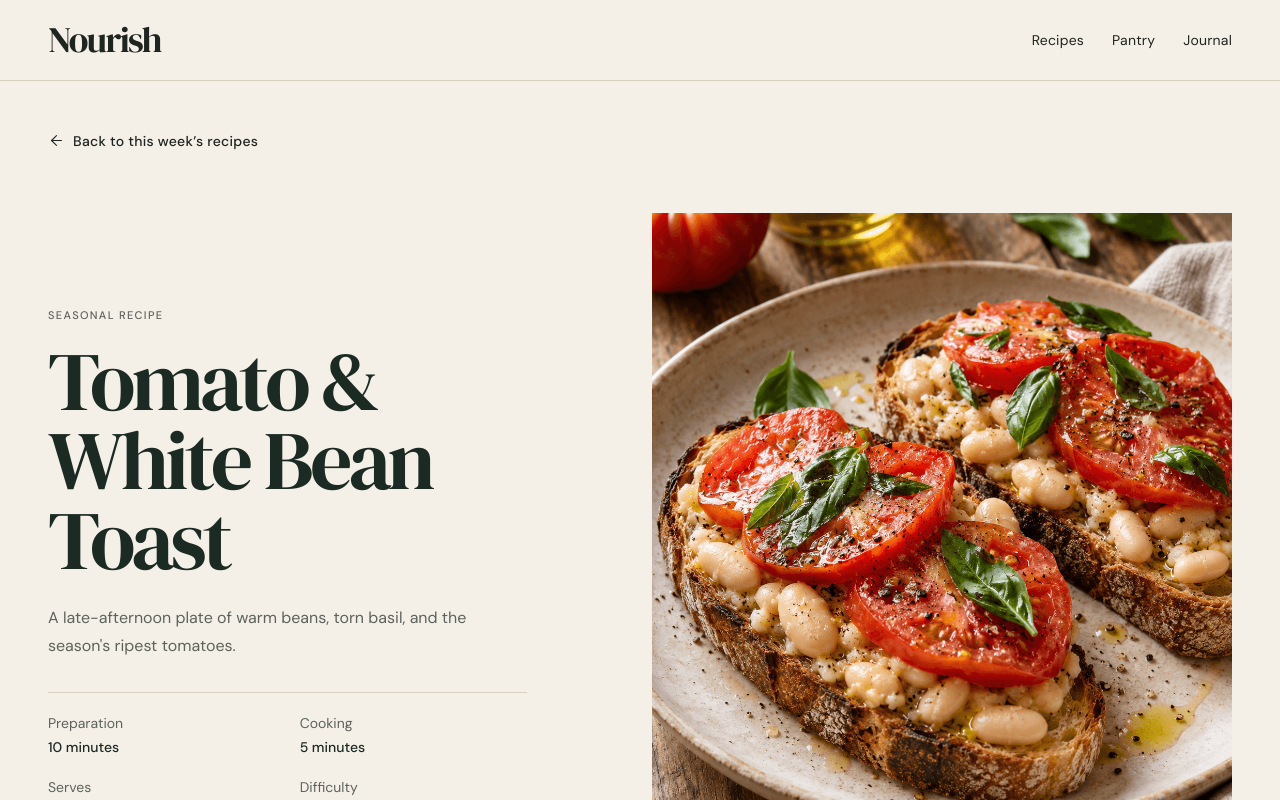
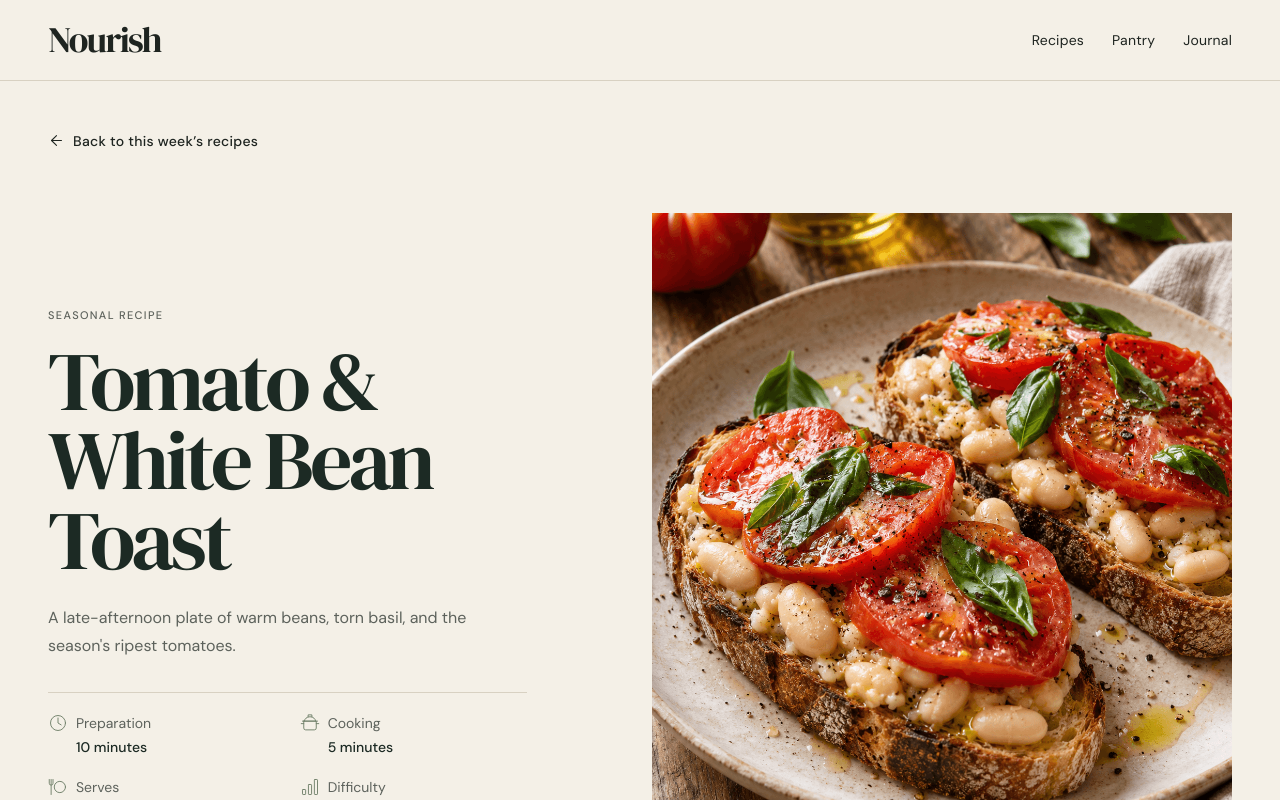
Before and after one commit to Vladyslav-Vorobiov/Nourish, a Next.js app: page /recipes/tomato-white-bean-toast in a window 1280 px wide. Shown: the top 800 px of the page. Built offline with nearby package versions, Linux system fonts and the light colour scheme.

Commit message:
feat: add recipe metadata icons

```diff
--- a/app/recipes/basil-oil-pasta/page.jsx
+++ b/app/recipes/basil-oil-pasta/page.jsx
@@ -7,6 +7,7 @@ import { ArticleEntrance } from "@/components/ui/ArticleEntrance";
 import { Container } from "@/components/ui/Container";
 import { EditorialLabel } from "@/components/ui/EditorialLabel";
 import { ImageFrame } from "@/components/ui/ImageFrame";
+import { RecipeMetadataItem } from "@/components/ui/RecipeMetadataItem";
 
 const recipe = featuredRecipes.find(
   ({ href }) => href === "/recipes/basil-oil-pasta",
@@ -95,14 +96,8 @@ export default function BasilOilPastaPage() {
               </p>
 
               <dl className="mt-8 grid grid-cols-2 gap-x-6 gap-y-5 border-t border-border-subtle pt-5 text-sm">
-                <div>
-                  <dt className="text-text-secondary">Total time</dt>
-                  <dd className="mt-1 font-medium text-ink">25 minutes</dd>
-                </div>
-                <div>
-                  <dt className="text-text-secondary">Serves</dt>
-                  <dd className="mt-1 font-medium text-ink">2</dd>
-                </div>
+                <RecipeMetadataItem icon="clock" label="Total time">25 minutes</RecipeMetadataItem>
+                <RecipeMetadataItem icon="plate-cutlery" label="Serves">2</RecipeMetadataItem>
               </dl>
             </header>
 
--- a/app/recipes/charred-peach-salad/page.jsx
+++ b/app/recipes/charred-peach-salad/page.jsx
@@ -7,6 +7,7 @@ import { ArticleEntrance } from "@/components/ui/ArticleEntrance";
 import { Container } from "@/components/ui/Container";
 import { EditorialLabel } from "@/components/ui/EditorialLabel";
 import { ImageFrame } from "@/components/ui/ImageFrame";
+import { RecipeMetadataItem } from "@/components/ui/RecipeMetadataItem";
 
 const recipe = featuredRecipes.find(
   ({ href }) => href === "/recipes/charred-peach-salad",
@@ -90,14 +91,8 @@ export default function CharredPeachSaladPage() {
               </p>
 
               <dl className="mt-8 grid grid-cols-2 gap-x-6 gap-y-5 border-t border-border-subtle pt-5 text-sm">
-                <div>
-                  <dt className="text-text-secondary">Total time</dt>
-                  <dd className="mt-1 font-medium text-ink">20 minutes</dd>
-                </div>
-                <div>
-                  <dt className="text-text-secondary">Serves</dt>
-                  <dd className="mt-1 font-medium text-ink">2</dd>
-                </div>
+                <RecipeMetadataItem icon="clock" label="Total time">20 minutes</RecipeMetadataItem>
+                <RecipeMetadataItem icon="plate-cutlery" label="Serves">2</RecipeMetadataItem>
               </dl>
             </header>
 
--- a/app/recipes/tomato-white-bean-toast/page.jsx
+++ b/app/recipes/tomato-white-bean-toast/page.jsx
@@ -7,6 +7,7 @@ import { ArticleEntrance } from "@/components/ui/ArticleEntrance";
 import { Container } from "@/components/ui/Container";
 import { EditorialLabel } from "@/components/ui/EditorialLabel";
 import { ImageFrame } from "@/components/ui/ImageFrame";
+import { RecipeMetadataItem } from "@/components/ui/RecipeMetadataItem";
 
 const recipe = featuredRecipes.find(
   ({ href }) => href === "/recipes/tomato-white-bean-toast",
@@ -89,22 +90,10 @@ export default function TomatoWhiteBeanToastPage() {
               </p>
 
               <dl className="mt-8 grid grid-cols-2 gap-x-6 gap-y-5 border-t border-border-subtle pt-5 text-sm">
-                <div>
-                  <dt className="text-text-secondary">Preparation</dt>
-                  <dd className="mt-1 font-medium text-ink">10 minutes</dd>
-                </div>
-                <div>
-                  <dt className="text-text-secondary">Cooking</dt>
-                  <dd className="mt-1 font-medium text-ink">5 minutes</dd>
-                </div>
-                <div>
-                  <dt className="text-text-secondary">Serves</dt>
-                  <dd className="mt-1 font-medium text-ink">2 · 4 toasts</dd>
-                </div>
-                <div>
-                  <dt className="text-text-secondary">Difficulty</dt>
-                  <dd className="mt-1 font-medium text-ink">Easy</dd>
-                </div>
+                <RecipeMetadataItem icon="clock" label="Preparation">10 minutes</RecipeMetadataItem>
+                <RecipeMetadataItem icon="pot" label="Cooking">5 minutes</RecipeMetadataItem>
+                <RecipeMetadataItem icon="plate-cutlery" label="Serves">2 · 4 toasts</RecipeMetadataItem>
+                <RecipeMetadataItem icon="difficulty" label="Difficulty">Easy</RecipeMetadataItem>
               </dl>
             </header>
 
--- a/components/ui/PantryIcon.jsx
+++ b/components/ui/PantryIcon.jsx
@@ -1,4 +1,28 @@
 const drawings = {
+  pot: (
+    <>
+      <path d="M6 13h20v11a3 3 0 0 1-3 3H9a3 3 0 0 1-3-3V13ZM4 13h24M7 13a9 7 0 0 1 18 0M13 6V3h6v3M2 17h4m20 0h4" />
+    </>
+  ),
+  difficulty: (
+    <>
+      <rect x="4" y="20" width="5" height="8" rx="1" />
+      <rect x="13.5" y="12" width="5" height="16" rx="1" />
+      <rect x="23" y="4" width="5" height="24" rx="1" />
+    </>
+  ),
+  clock: (
+    <>
+      <circle cx="16" cy="16" r="12" />
+      <path d="M16 8v8l5 3" />
+    </>
+  ),
+  "plate-cutlery": (
+    <>
+      <circle cx="19" cy="16" r="9" />
+      <path d="M2 4v6a3 3 0 0 0 6 0V4M5 4v24" />
+    </>
+  ),
   blackberry: (
     <>
       <path d="M16 7V3m0 4-5-3m5 3 5-3" />
--- /dev/null
+++ b/components/ui/RecipeMetadataItem.jsx
@@ -0,0 +1,13 @@
+import { PantryIcon } from "@/components/ui/PantryIcon";
+
+export function RecipeMetadataItem({ icon, label, children }) {
+  return (
+    <div className="grid grid-cols-[20px_minmax(0,1fr)] gap-x-2">
+      <dt className="col-span-2 flex items-center gap-2 text-text-secondary">
+        <PantryIcon subject={icon} className="size-5" />
+        <span>{label}</span>
+      </dt>
+      <dd className="col-start-2 mt-1 font-medium text-ink">{children}</dd>
+    </div>
+  );
+}
```
